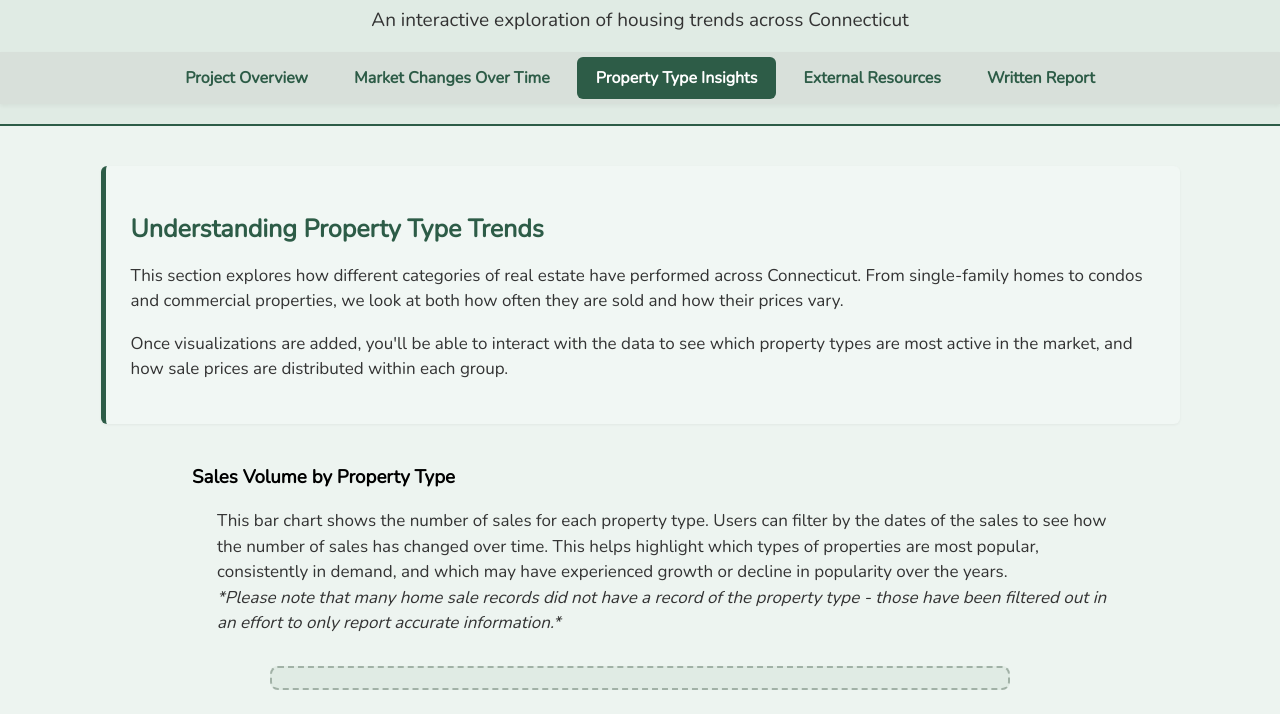
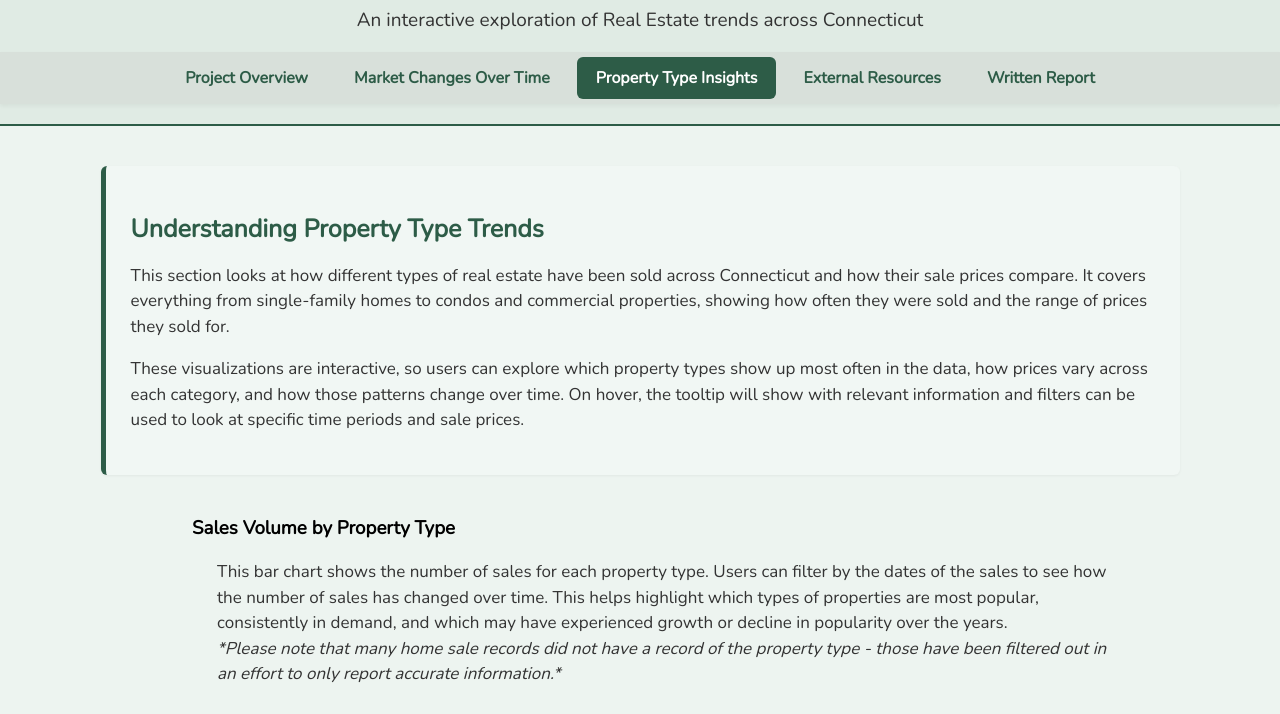
Before and after one commit to RyanMalonee/visualization-tools-project, a plain HTML site: page property-type.html in a window 1280 px wide. Shown: the part 76-790 px from the top of the page. Drawn offline with nearby package versions, Linux system fonts and the light colour scheme.

Commit message:
small changes

```diff
--- a/property-type.html
+++ b/property-type.html
@@ -9,7 +9,7 @@
     <header class="main-header">
       <h1>Connecticut Real Estate Visualization</h1>
       <p class="subtitle">
-        An interactive exploration of housing trends across Connecticut
+        An interactive exploration of Real Estate trends across Connecticut
       </p>
       <nav>
         <ul>
@@ -25,15 +25,18 @@
       <section class="section-intro">
         <h2>Understanding Property Type Trends</h2>
         <p>
-          This section explores how different categories of real estate have
-          performed across Connecticut. From single-family homes to condos and
-          commercial properties, we look at both how often they are sold and how
-          their prices vary.
+          This section looks at how different types of real estate have been
+          sold across Connecticut and how their sale prices compare. It covers
+          everything from single-family homes to condos and commercial
+          properties, showing how often they were sold and the range of prices
+          they sold for.
         </p>
         <p>
-          Once visualizations are added, you'll be able to interact with the
-          data to see which property types are most active in the market, and
-          how sale prices are distributed within each group.
+          These visualizations are interactive, so users can explore which
+          property types show up most often in the data, how prices vary across
+          each category, and how those patterns change over time. On hover, the
+          tooltip will show with relevant information and filters can be used to
+          look at specific time periods and sale prices.
         </p>
       </section>
       <section class="viz-container">
@@ -185,7 +188,7 @@
         </div>
         <div class="section-intro">
           Looking at the visualization above, we can see that the median sale
-          price for Single Family homes is higher than that of Two and Three
+          price for Single Family homes is higher than that of two and three
           Family homes. This may not be surprising, as single-family homes often
           come with more land and privacy, which can drive up their value (more
           people want to purchase them). However, something interesting depicted
```
Also changed, not shown: index.html (+1 -1 lines), market-changes.html (+10 -10 lines), resources.html (+1 -1 lines), writeup.html (+1 -1 lines), 1 other file.
